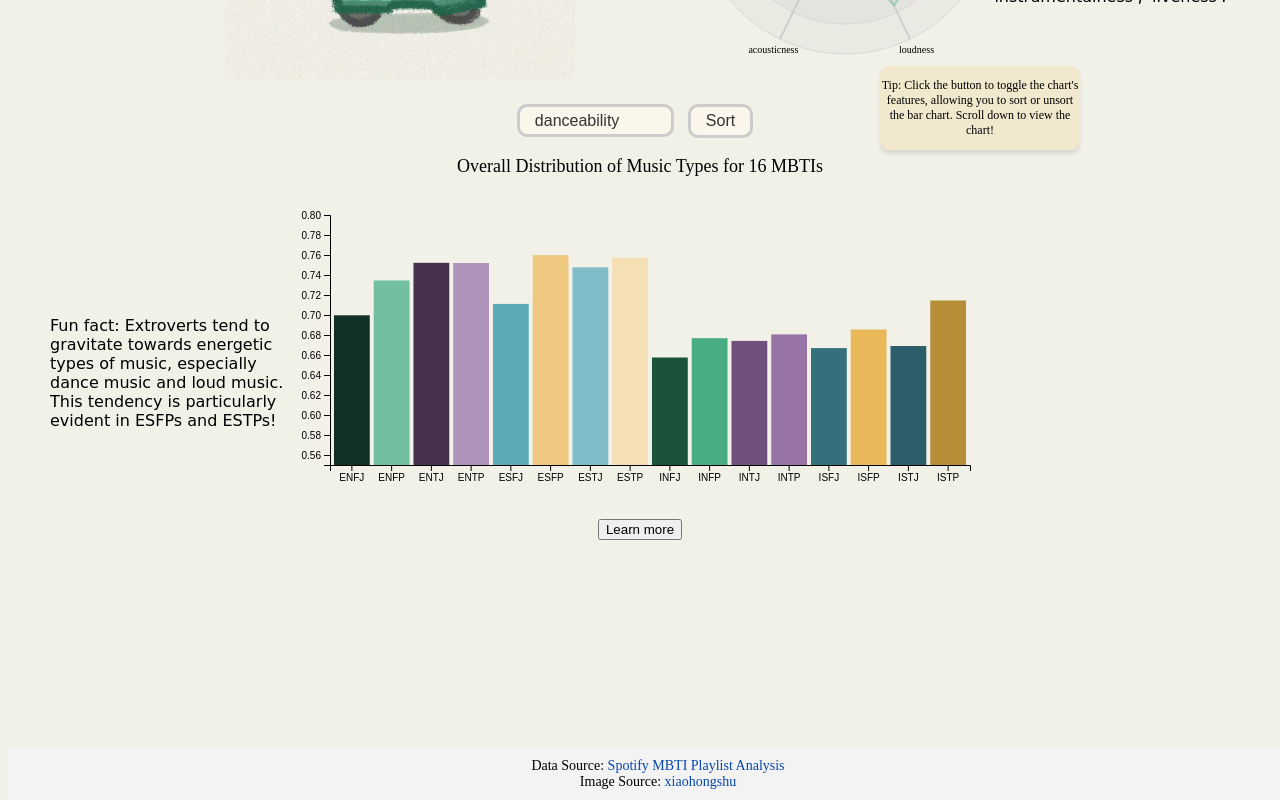
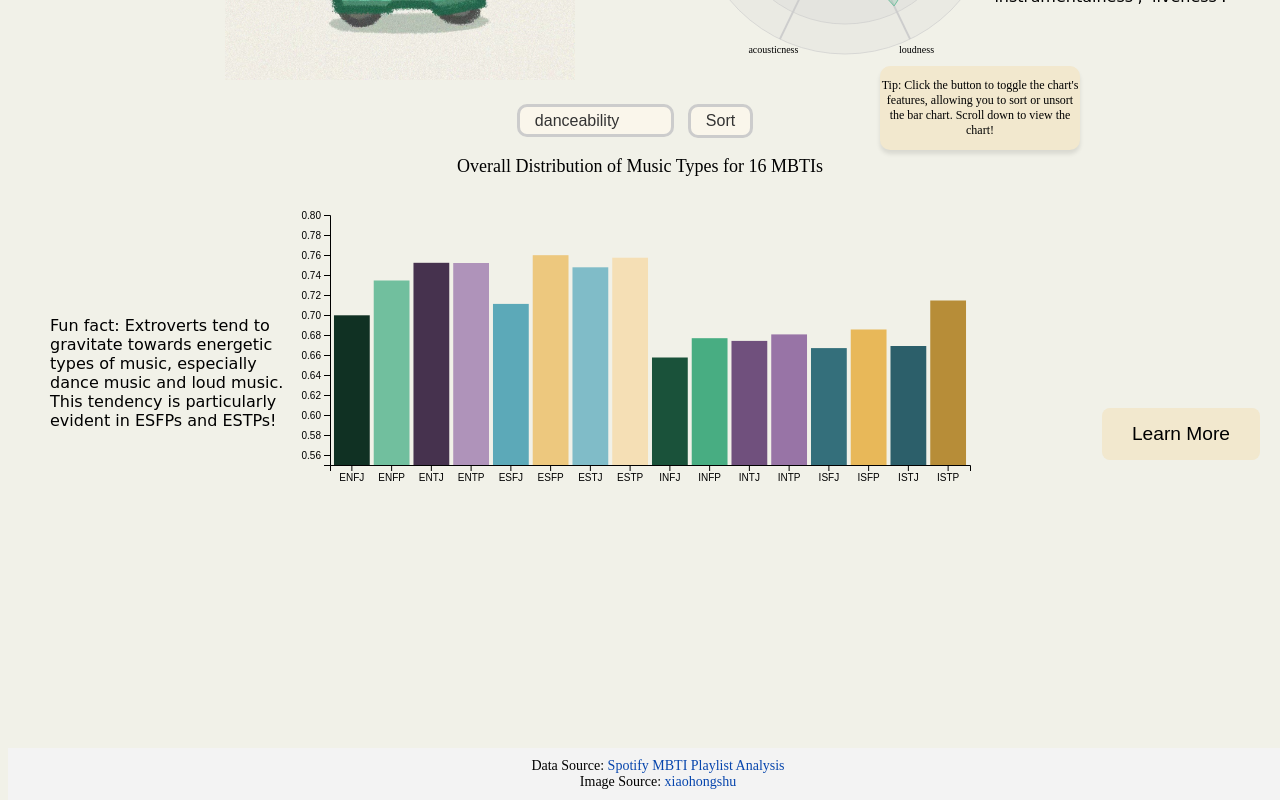
Before and after one commit to jessiezhang199/dsc106_final, a SvelteKit app: page /16picture in a window 1280 px wide. Shown: the part 600-1400 px from the top of the page. Built offline with nearby package versions, Linux system fonts and the light colour scheme.

Commit message:
change buttom

```diff
--- a/src/routes/+layout.svelte
+++ b/src/routes/+layout.svelte
@@ -27,7 +27,7 @@
 
 <nav>
   <a href="/" on:click|preventDefault={() => goto(`${base}/`)}>Home</a>
-  <a href="/" on:click|preventDefault={() => goto(`${base}/16picture`)}>MBTI Types</a>
+  <a href="/" on:click|preventDefault={() => goto(`${base}/16picture`)}>Music with MBTI Types</a>
   <a href="/" on:click|preventDefault={() => goto(`${base}/vis`)}>Country Distribution</a>
   <a href="/" on:click|preventDefault={() => goto(`${base}/quiz`)}>Fun Quiz</a>
 </nav>
--- a/src/routes/16picture/+page.svelte
+++ b/src/routes/16picture/+page.svelte
@@ -439,6 +439,25 @@
     text-align: center;
   }
 
+  .deep-dive-button {
+  position:absolute; /* Fixed relative to the viewport */
+  bottom: -260px;
+  right: 20px;
+  padding: 15px 30px;
+  font-size: 1.2rem;
+  border-radius: 8px;
+  background-color: hsl(43, 59%, 88%); /* Or use rgba(11, 10, 10, 0.178) for black as per your request */
+  color: black;
+  border: none;
+  cursor: pointer;
+  transition: background-color 0.3s ease;
+  z-index: 10; /* Ensure it's above other content */
+}
+
+button:hover, .deep-dive-button:hover {
+  background-color: #0056b3;
+}
+
   #tips4-container {
     position: absolute;
     border-radius: 10px;
@@ -577,9 +596,11 @@ footer a:hover {
   <div id="chart"></div>
 </div>
 
-<div style="display: flex; justify-content: center; margin-top: 20px;">
-    <button on:click={() => goto(`${base}/vis`)}>Learn more</button>
-</div>
+
+
+<button class="deep-dive-button" on:click={() => goto(`${base}/vis`)}>Learn More</button>
+
+
 
 <div id="tips3-container">
   <p>
--- a/src/routes/vis/+page.svelte
+++ b/src/routes/vis/+page.svelte
@@ -604,8 +604,8 @@ footer p span {
     <span>No Data</span>
   </div>
 </div>
-<div class="learn" style="position: absolute; top: 800px; left: 20px;">
-  <button on:click={() => goto(`${base}/quiz`)}>Learn more</button>
+<div class="learn" style="position: absolute; top: 800px; right: 20px;">
+  <button on:click={() => goto(`${base}/quiz`)}>Ready for a quiz?</button>
 </div>
 
 <footer>
```
